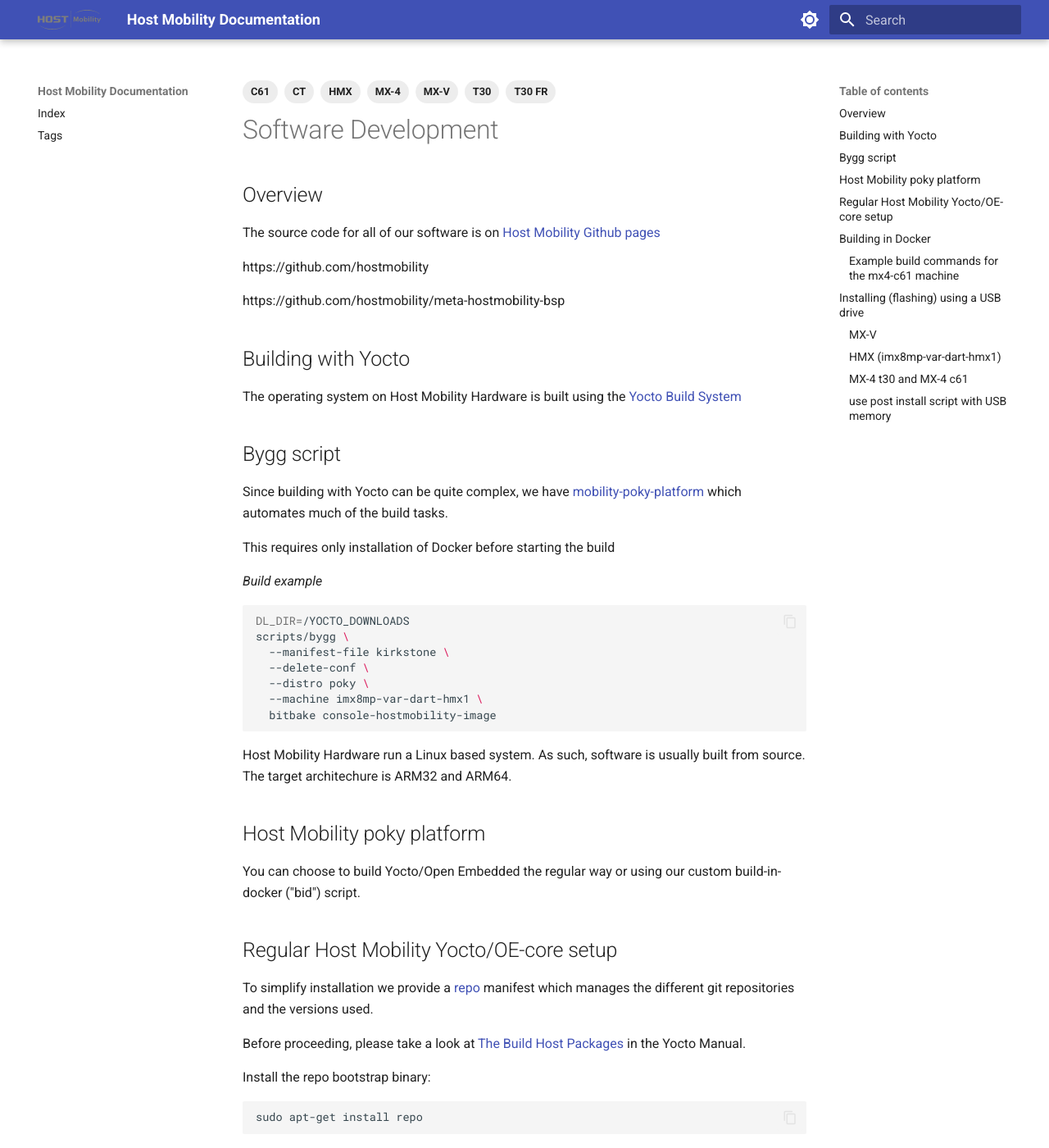
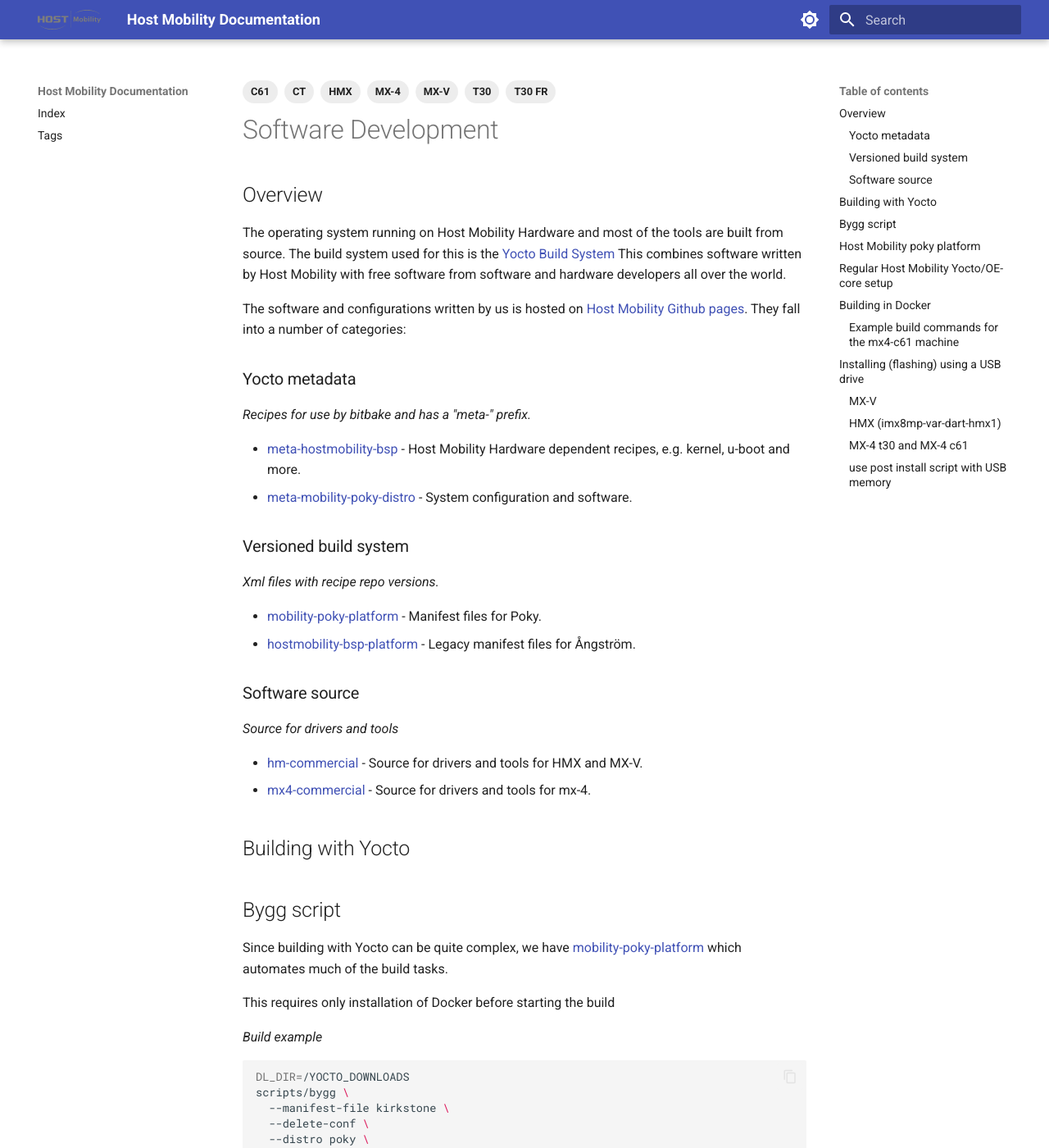
Before and after one commit to hostmobility/documentation, an MkDocs documentation site: the page built from docs/development.md, in a window 1280 px wide and 1400 px high. Shown: the whole window at 82% size. Built offline with MkDocs 1.6.1 and Material for MkDocs 9.7.7, drawn with Linux system fonts in a browser that asks for light colours.

Commit message:
development: add description for repos

```diff
--- a/docs/development.md
+++ b/docs/development.md
@@ -10,20 +10,34 @@
   - C61
 ---
 
-
-
 ## Overview
 
-The source code for all of our software is on [Host Mobility Github pages](https://github.com/hostmobility)
+The operating system running on Host Mobility Hardware and most of the tools are built from source. The build system used for this is the [Yocto Build System](https://www.yoctoproject.org/) This combines software written by Host Mobility with free software from software and hardware developers all over the world.
 
-https://github.com/hostmobility
+The software and configurations written by us is hosted on [Host Mobility Github pages](https://github.com/hostmobility). They fall into a number of categories:
 
-https://github.com/hostmobility/meta-hostmobility-bsp
+### Yocto metadata
+
+*Recipes for use by bitbake and has a "meta-" prefix.*
+
+* [meta-hostmobility-bsp](https://github.com/hostmobility/meta-mobility-poky-distro) - Host Mobility Hardware dependent recipes, e.g. kernel, u-boot and more.
+* [meta-mobility-poky-distro](https://github.com/hostmobility/meta-mobility-poky-distro) - System configuration and software.
+
+### Versioned build system
+
+*Xml files with recipe repo versions.*
+
+* [mobility-poky-platform](https://github.com/hostmobility/mobility-poky-platform) - Manifest files for Poky.
+* [hostmobility-bsp-platform](https://github.com/hostmobility/hostmobility-bsp-platform) - Legacy manifest files for Ångström.
+
+### Software source
+
+*Source for drivers and tools*
+
+* [hm-commercial](https://github.com/hostmobility/hm-commercial) - Source for drivers and tools for HMX and MX-V.
+* [mx4-commercial](https://github.com/hostmobility/mx4-commercial) - Source for drivers and tools for mx-4.
 
 ## Building with Yocto
-
-The operating system on Host Mobility Hardware is built using the [Yocto Build System](https://www.yoctoproject.org/)
-
 
 ## Bygg script
 Since building with Yocto can be quite complex, we have [mobility-poky-platform](https://github.com/hostmobility/mobility-poky-platform.git) which automates much of the build tasks.
```
